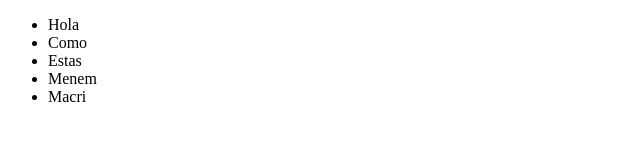
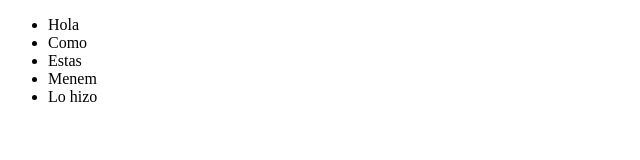
Before and after one commit to ManuelTalavera/prueba-git, a plain HTML site: page index.html in a window 1280 px wide. Shown: the full height of the page, 0-640 px from the left. Drawn offline with Linux system fonts and the light colour scheme.

Commit message:
Este cambio cruzo el charco

```diff
--- a/index.html
+++ b/index.html
@@ -13,7 +13,7 @@
             <li>Como</li>
             <li>Estas</li>
             <li>Menem</li>
-            <li>Macri</li>
+            <li>Lo hizo</li>
         </ul>
     </section>
 
```
